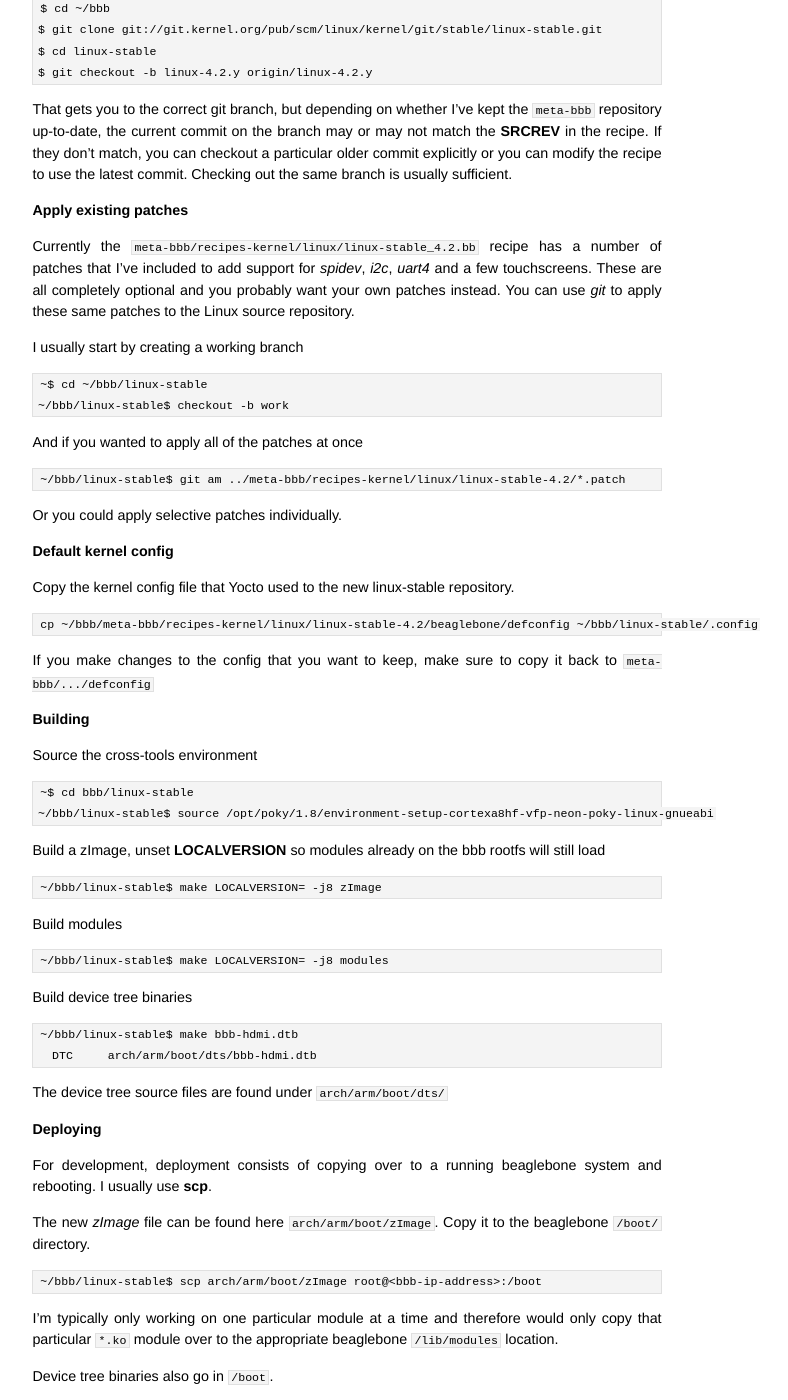
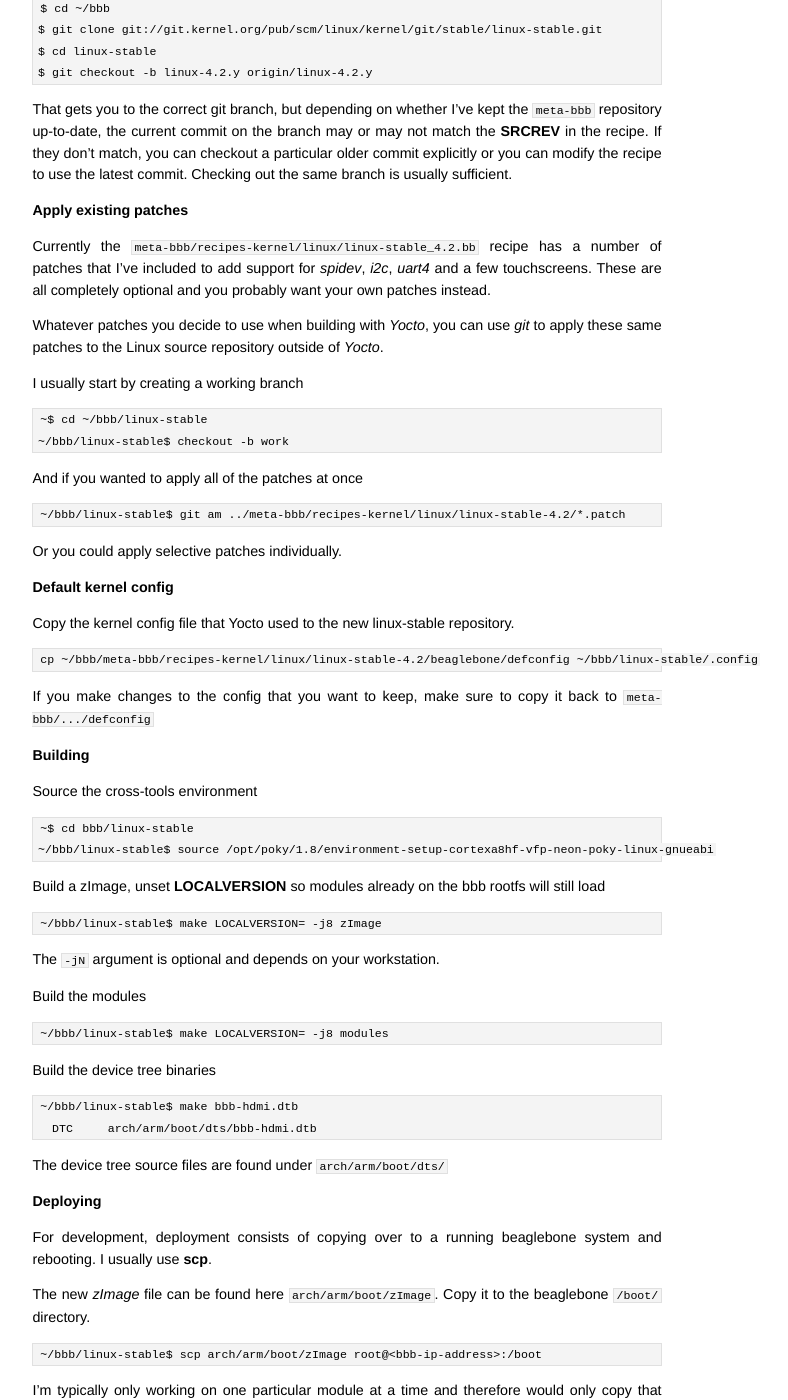
Before and after one commit to jumpnow/jumpnowtek-site, a Jekyll site: the page built from _posts/2015-06-22-Working-on-the-BeagleBone-kernel.md, in a window 1280 px wide and 1400 px high, scrolled down 2991 px. Shown: the whole window, without its empty margins (293-1081 px from the left). Built offline with Jekyll 4.4.1, drawn with Linux system fonts in a browser that asks for light colours; some of the changed text lies outside the part shown.

Commit message:
Update bbb kernel doc

```diff
--- a/_posts/2015-06-22-Working-on-the-BeagleBone-kernel.md
+++ b/_posts/2015-06-22-Working-on-the-BeagleBone-kernel.md
@@ -156,7 +156,9 @@
 
 ### Apply existing patches
 
-Currently the `meta-bbb/recipes-kernel/linux/linux-stable_4.2.bb` recipe has a number of patches that I've included to add support for *spidev*, *i2c*, *uart4* and a few touchscreens. These are all completely optional and you probably want your own patches instead. You can use *git* to apply these same patches to the Linux source repository.
+Currently the `meta-bbb/recipes-kernel/linux/linux-stable_4.2.bb` recipe has a number of patches that I've included to add support for *spidev*, *i2c*, *uart4* and a few touchscreens. These are all completely optional and you probably want your own patches instead.
+
+Whatever patches you decide to use when building with *Yocto*, you can use *git* to apply these same patches to the Linux source repository outside of *Yocto*.
 
 I usually start by creating a working branch
 
@@ -189,11 +191,13 @@
 
     ~/bbb/linux-stable$ make LOCALVERSION= -j8 zImage
 
-Build modules
+The `-jN` argument is optional and depends on your workstation.
+
+Build the modules
 
     ~/bbb/linux-stable$ make LOCALVERSION= -j8 modules
 
-Build device tree binaries
+Build the device tree binaries
 
     ~/bbb/linux-stable$ make bbb-hdmi.dtb
       DTC     arch/arm/boot/dts/bbb-hdmi.dtb
```
Also changed, not shown: other parts of _posts/2015-06-22-Working-on-the-BeagleBone-kernel.md (+1 -1 lines).
